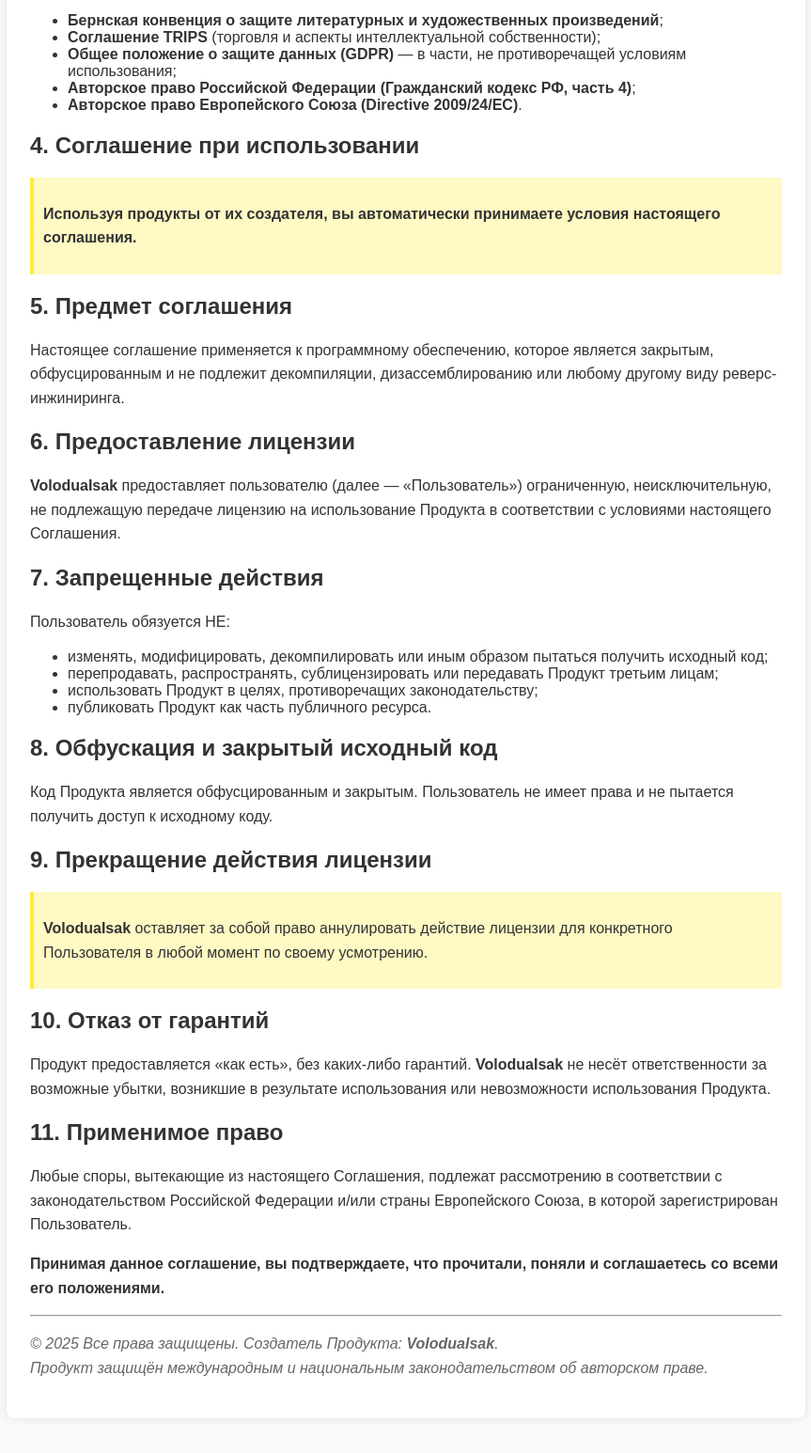
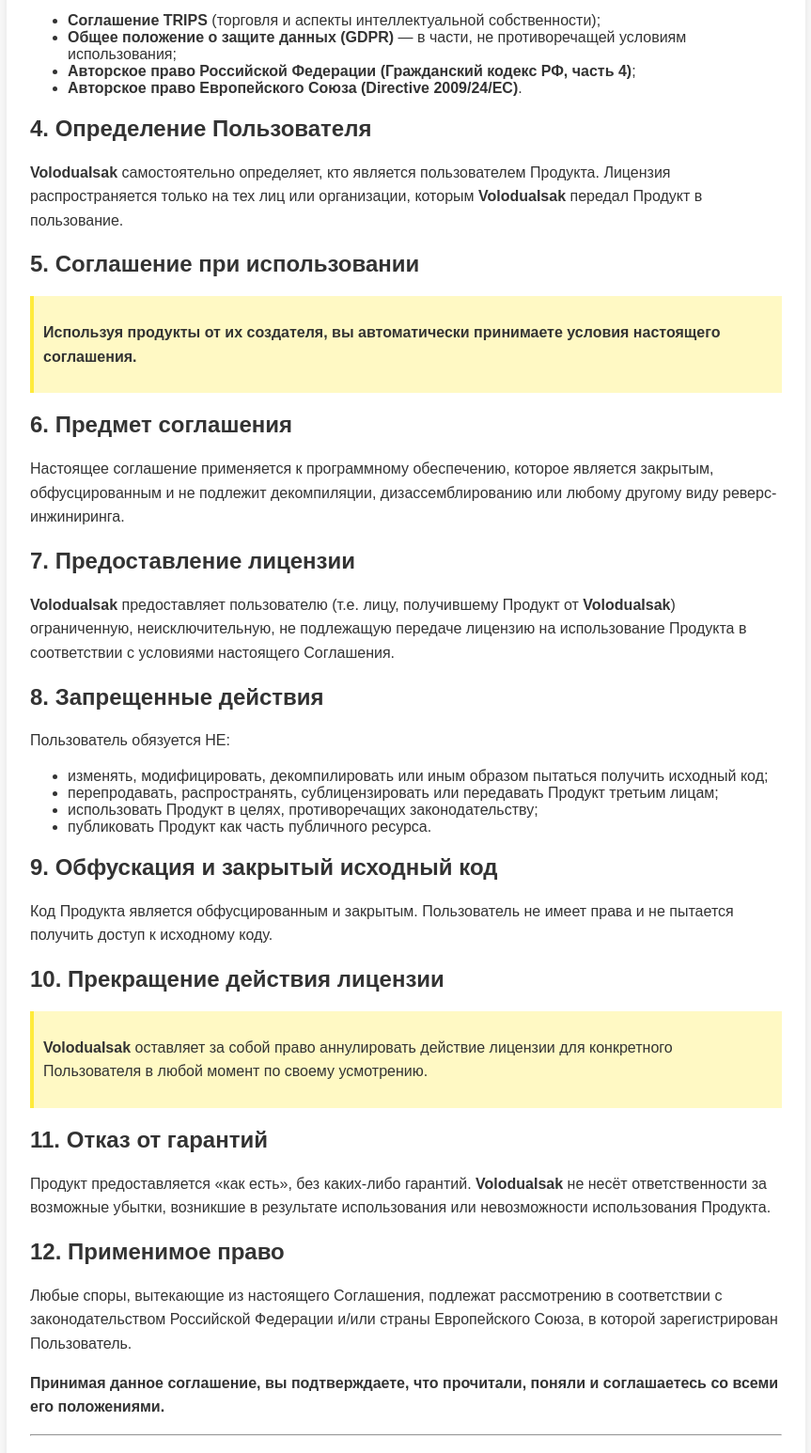
Before and after one commit to VoloduaIsak/license-EULA, a plain HTML site: page index.html in a window 1280 px wide. Shown: the part 754-2300 px from the top of the page at 94% size, without its empty margins (208-1071 px from the left). Drawn offline with Linux system fonts and the light colour scheme.

Commit message:
Add files via upload

```diff
--- a/index.html
+++ b/index.html
@@ -73,35 +73,41 @@
             Настоящее соглашение защищено в соответствии с международными соглашениями:
         </p>
         <ul>
-            <li><strong>Бернская конвенция о защите литературных и художественных произведений</strong>;</li>
             <li><strong>Соглашение TRIPS</strong> (торговля и аспекты интеллектуальной собственности);</li>
             <li><strong>Общее положение о защите данных (GDPR)</strong> — в части, не противоречащей условиям использования;</li>
             <li><strong>Авторское право Российской Федерации (Гражданский кодекс РФ, часть 4)</strong>;</li>
             <li><strong>Авторское право Европейского Союза (Directive 2009/24/EC)</strong>.</li>
         </ul>
 
-        <h2>4. Соглашение при использовании</h2>
+        <h2>4. Определение Пользователя</h2>
+        <p>
+            <strong>VoloduaIsak</strong> самостоятельно определяет, кто является пользователем Продукта.
+            Лицензия распространяется только на тех лиц или организации,
+            которым <strong>VoloduaIsak</strong> передал Продукт в пользование.
+        </p>
+
+        <h2>5. Соглашение при использовании</h2>
         <div class="highlight">
             <p>
                 <strong>Используя продукты от их создателя, вы автоматически принимаете условия настоящего соглашения.</strong>
             </p>
         </div>
 
-        <h2>5. Предмет соглашения</h2>
+        <h2>6. Предмет соглашения</h2>
         <p>
             Настоящее соглашение применяется к программному обеспечению,
             которое является закрытым, обфусцированным и не подлежит декомпиляции,
             дизассемблированию или любому другому виду реверс-инжиниринга.
         </p>
 
-        <h2>6. Предоставление лицензии</h2>
+        <h2>7. Предоставление лицензии</h2>
         <p>
-            <strong>VoloduaIsak</strong> предоставляет пользователю (далее — «Пользователь»)
+            <strong>VoloduaIsak</strong> предоставляет пользователю (т.е. лицу, получившему Продукт от <strong>VoloduaIsak</strong>)
             ограниченную, неисключительную, не подлежащую передаче лицензию
             на использование Продукта в соответствии с условиями настоящего Соглашения.
         </p>
 
-        <h2>7. Запрещенные действия</h2>
+        <h2>8. Запрещенные действия</h2>
         <p>
             Пользователь обязуется НЕ:
         </p>
@@ -112,13 +118,13 @@
             <li>публиковать Продукт как часть публичного ресурса.</li>
         </ul>
 
-        <h2>8. Обфускация и закрытый исходный код</h2>
+        <h2>9. Обфускация и закрытый исходный код</h2>
         <p>
             Код Продукта является обфусцированным и закрытым.
             Пользователь не имеет права и не пытается получить доступ к исходному коду.
         </p>
 
-        <h2>9. Прекращение действия лицензии</h2>
+        <h2>10. Прекращение действия лицензии</h2>
         <div class="highlight">
             <p>
                 <strong>VoloduaIsak</strong> оставляет за собой право аннулировать действие лицензии
@@ -126,14 +132,14 @@
             </p>
         </div>
 
-        <h2>10. Отказ от гарантий</h2>
+        <h2>11. Отказ от гарантий</h2>
         <p>
             Продукт предоставляется «как есть», без каких-либо гарантий.
             <strong>VoloduaIsak</strong> не несёт ответственности за возможные убытки,
             возникшие в результате использования или невозможности использования Продукта.
         </p>
 
-        <h2>11. Применимое право</h2>
+        <h2>12. Применимое право</h2>
         <p>
             Любые споры, вытекающие из настоящего Соглашения,
             подлежат рассмотрению в соответствии с законодательством Российской Федерации
```
